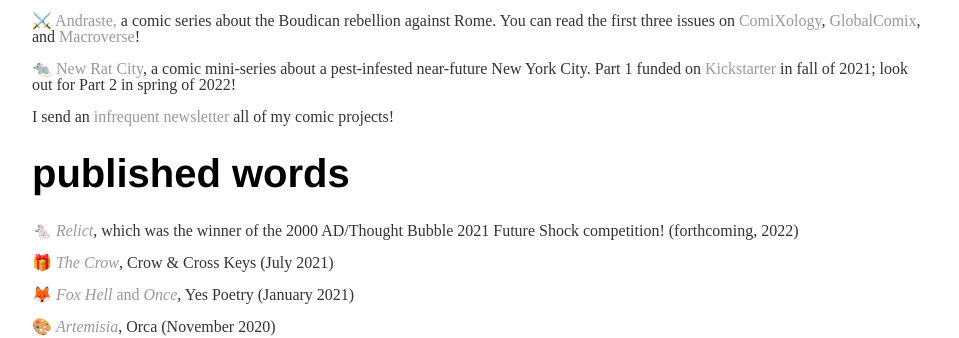
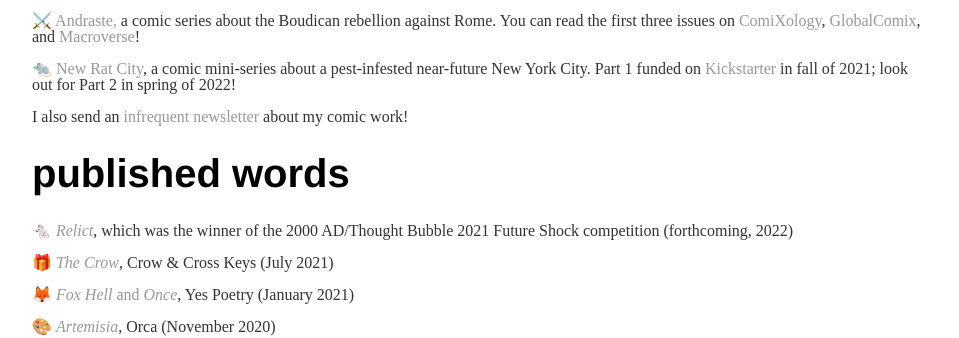
Before and after one commit to rhonorv/rhonorv.github.io, a Jekyll site: the page words/index.html, which Jekyll copies as it is, in a window 1280 px wide. Shown: the part 164-502 px from the top of the page, without its empty margins (160-1119 px from the left). Built offline with Jekyll 4.4.1, drawn with Linux system fonts in a browser that asks for light colours.

Commit message:
Update index.html

```diff
--- a/words/index.html
+++ b/words/index.html
@@ -24,14 +24,14 @@
 
 		<p><span aria-hidden="true">🐀 </span><a href="https://www.newratcitycomic.com">New Rat City</a>, a comic mini-series about a pest-infested near-future New York City. Part 1 funded on <a href="https://www.kickstarter.com/projects/honorvincent/new-rat-city-part-1/">Kickstarter</a> in fall of 2021; look out for Part 2 in spring of 2022!</p>
 
-		<p> I send an <a href="https://honorvincent.substack.com/">infrequent newsletter</a> all of my comic projects!</p>
+		<p> I also send an <a href="https://honorvincent.substack.com/">infrequent newsletter</a> about my comic work!</p>
 
 	</div>
 <div class="container">
 
 	<div class="words">
 	<h1>published words</h1>
-		<p><span aria-hidden="true">🐁 </span><a href="https://2000ad.com/news/whos-won-the-2000-ad-talent-search-at-thought-bubble-2021/"><em>Relict</a></em>, which was the winner of the 2000 AD/Thought Bubble 2021 Future Shock competition! (forthcoming, 2022)</p>
+		<p><span aria-hidden="true">🐁 </span><a href="https://2000ad.com/news/whos-won-the-2000-ad-talent-search-at-thought-bubble-2021/"><em>Relict</a></em>, which was the winner of the 2000 AD/Thought Bubble 2021 Future Shock competition (forthcoming, 2022)</p>
 
 		<p><span aria-hidden="true">🎁 </span><a href="https://crowcrosskeys.com/2021/07/10/the-crow-honor-vincent/"><em>The Crow</a></em>, Crow & Cross Keys (July 2021)</p>
 
```
